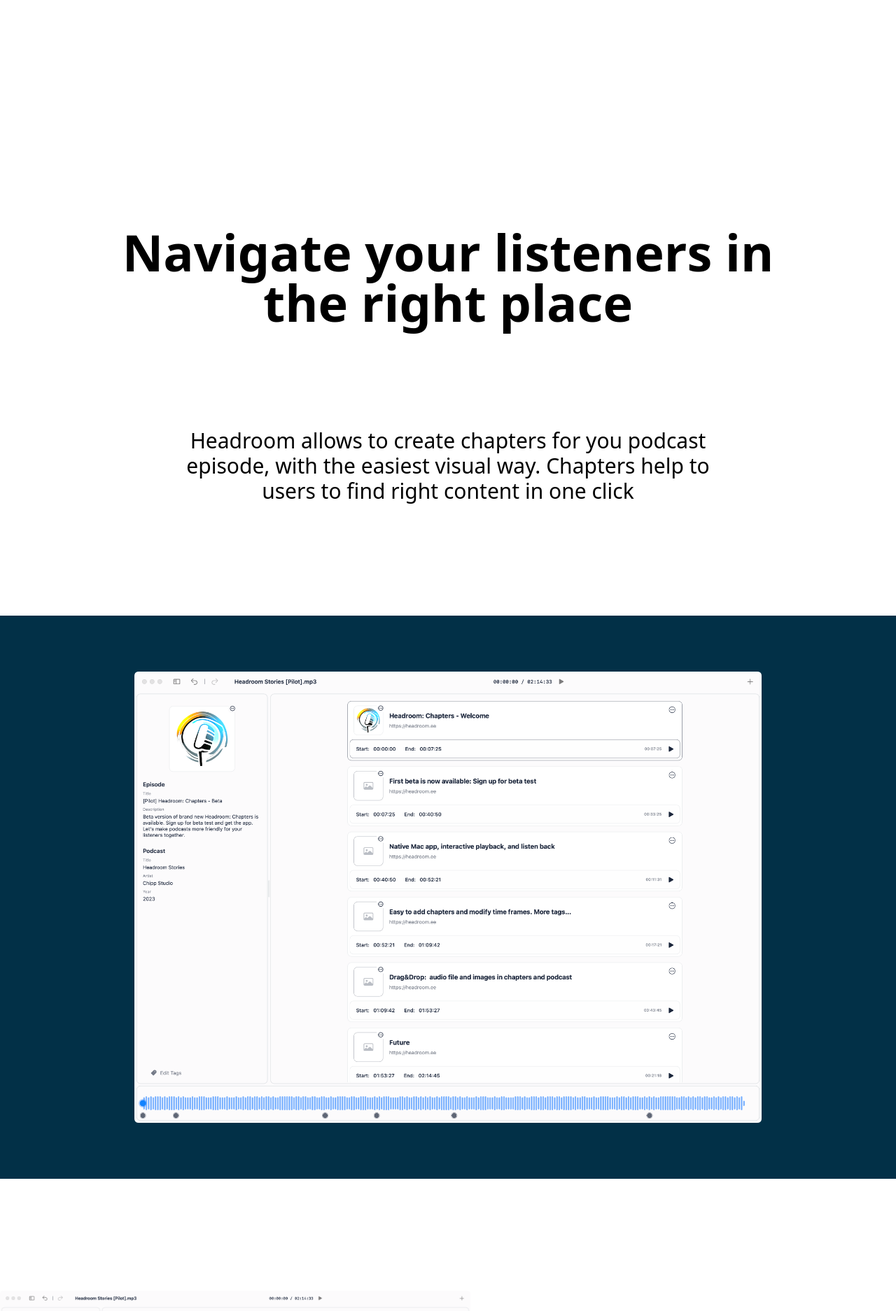
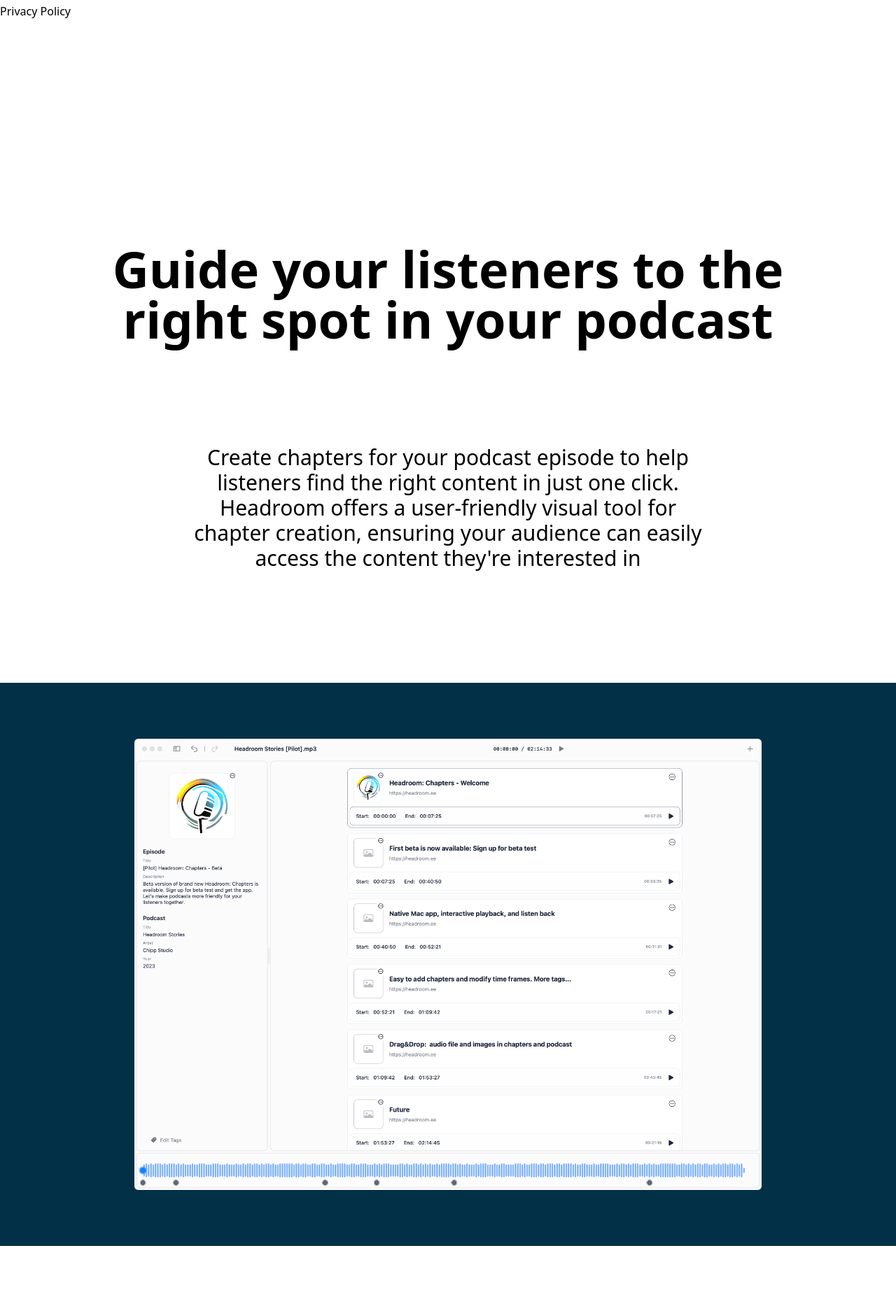
Before and after one commit to ChippStudio/Headroom-Site, a Jekyll site: the page built from index.html, in a window 1280 px wide. Shown: the part 320-2194 px from the top of the page at 70% size. Built offline with Jekyll 4.4.1, drawn with Linux system fonts in a browser that asks for light colours; nearby versions of some CDN libraries; some of the changed text lies outside the part shown.

Commit message:
features

```diff
--- a/_config.yml
+++ b/_config.yml
@@ -1,5 +1,5 @@
 #page title
-page_title: Words Stack | Personal vocabulary builder
+page_title: 'Headroom: Chapters'
 
 # App Info
 ios_app_id: 1635180628
@@ -16,9 +16,37 @@
 
 enable_smart_app_banner: true
 
-# Landing info
-landing_title: Navigate your listeners in the right place
-landing_phrase: Headroom allows to create chapters for you podcast episode, with the easiest visual way. Chapters help to users to find right content in one click
+# Header
+header_title: Guide your listeners to the right spot in your podcast
+header_subtitle: Create chapters for your podcast episode to help listeners find the right content in just one click. Headroom offers a user-friendly visual tool for chapter creation, ensuring your audience can easily access the content they're interested in
+
+# Features info
+feature_chapter_title: Chapter View
+feature_chapter_phrase: All chapter settings are consolidated in a single view. You can edit the title, insert a link, adjust the time frame, and, naturally, upload an image for the chapter
+feature_track_title: Track View
+feature_track_phrase: Fully integrated with macOS. With audio playback, you can ensure that the chapter has the correct time frame.
+
+features:
+
+  - title                                 : iCloud Sync
+    description                           : All your words and languages on all your iOS devices
+    fontawesome_icon_name                 : cloud
+
+  - title                                 : Dark Mode
+    description                           : Best look in every mode
+    fontawesome_icon_name                 : adjust
+
+  - title                                 : Multiwindows Support
+    description                           : Practice and add more words simultaneously
+    fontawesome_icon_name                 : window-restore
+
+  - title                                 : Any Size
+    description                           : Any orientations and sizes supported
+    fontawesome_icon_name                 : window-maximize
+
+  - title                                 : Accessibility
+    description                           : From VoiceOver to color contrast
+    fontawesome_icon_name                 : universal-access
 
 # Information About Yourself
 your_name: Chipp Studio OÜ
--- a/_includes/features.html
+++ b/_includes/features.html
@@ -1,26 +1,37 @@
-<div class="features">
+<div class="container items-center mx-auto space-y-36 pt-40 pb-20">
+    <div class="md:flex items-center">
+        <img class="max-w-4xl, lg:max-w-3xl, md:max-w-2xl" src="/assets/chapter_view.png" alt="Headroom: Chapters - screenshot">
+        <div class="space-y-3 pl-36">
+            <div class="text-4xl font-semibold">{{ site.feature_chapter_title }}</div>
+            <div class="text-2xl">{{ site.feature_chapter_phrase }}</div>
+        </div>
+    </div>
+    <div class="flex items-center">
+        <div class="space-y-3 pr-36">
+            <div class="text-4xl font-semibold">{{ site.feature_track_title }}</div>
+            <div class="text-2xl">{{ site.feature_track_phrase }}</div>
+        </div>
+        <img class="max-w-4xl, lg:max-w-3xl, md:max-w-2xl" src="/assets/track_view.png" alt="Headroom: Chapters - screenshot">
+    </div>
+</div>
 
+<div class="container items-center mx-auto">
+<div class="grid grid-cols-3 items-center gap-6 mx-auto">
     {% for feature in site.features %}
-
     {% if feature.title %}
-    <div class="feature">
+    <div class="flex">
         <div>
             <span class="fa-stack fa-1x">
-                <i class="iconBack fas fa-circle fa-stack-2x"></i>
-                <i class="iconTop fas fa-{{ feature.fontawesome_icon_name }} fa-stack-1x"></i>
+                <i class="iconBack fas fa-circle fa-stack-2x text-headroom"></i>
+                <i class="iconTop fas fa-{{ feature.fontawesome_icon_name }} fa-stack-1x text-light-text"></i>
             </span>
         </div>
-        <div class="featureText">
-            <h3>
-                {{ feature.title }}
-            </h3>
-            <p>
-                {{ feature.description }}
-            </p>
+        <div>
+            <h3 class="text-2xl font-medium">{{ feature.title }}</h3>
+            <p>{{ feature.description }}</p>
         </div>
     </div>
     {% endif %}
-
     {% endfor %}
-
 </div>
+</div>
--- /dev/null
+++ b/_includes/galery.html
@@ -0,0 +1,3 @@
+<div class="bg-headroom py-20">
+    <img class="max-w-4xl mx-auto items-center" src="/assets/screenshot.png" alt="Headroom: Chapters - screenshot">
+</div>
--- a/_includes/header.html
+++ b/_includes/header.html
@@ -1,31 +1,10 @@
 
 <div class="space-y-36 pt-80 pb-40">
     <div class="text-7xl font-bold text-center max-w-5xl mx-auto items-center space-x-4">
-        {{ site.landing_title }}
+        {{ site.header_title }}
     </div>
 
     <div class="text-3xl text-center max-w-3xl mx-auto items-center space-x-4">
-        {{ site.landing_phrase }}
+        {{ site.header_subtitle }}
     </div>
 </div>
-
-<div class="bg-headroom py-20">
-    <img class="max-w-4xl mx-auto items-center" src="/assets/screenshot.png" alt="Headroom: Chapters - screenshot">
-</div>
-
-<div class="container items-center mx-auto space-y-36 pt-40 pb-20">
-    <div class="md:flex items-center">
-        <img class="max-w-4xl, lg:max-w-3xl, md:max-w-2xl" src="/assets/screenshot.png" alt="Headroom: Chapters - screenshot">
-        <div class="pl-36">
-            <div class="text-3xl font-semibold">Chapter view</div>
-            <div class="text-2xl">{{ site.landing_phrase }}</div>
-        </div>
-    </div>
-    <div class="flex items-center">
-        <div class="pr-36">
-            <div class="text-3xl font-semibold">Chapter view</div>
-            <div class="text-2xl">{{ site.landing_phrase }}</div>
-        </div>
-        <img class="max-w-4xl, lg:max-w-3xl, md:max-w-2xl" src="/assets/screenshot.png" alt="Headroom: Chapters - screenshot">
-    </div>
-</div>
--- a/_layouts/default.html
+++ b/_layouts/default.html
@@ -7,6 +7,8 @@
 
   {% include navbar.html %}
   {% include header.html %}
+  {% include galery.html %}
+  {% include features.html %}
 </body>
 
 {% include footer.html %}
--- a/_layouts/page.html
+++ b/_layouts/page.html
@@ -10,7 +10,7 @@
 <body class="subPageBody">
     <div class="headerBackground subPageHeaderBackground">
         <div class="container subPageContainer">
-        {% include header.html %}
+        {% include navbar.html %}
             <article class="page markdown-body">
                 {{ content }}
             </article>
--- a/main.css
+++ b/main.css
@@ -577,6 +577,10 @@
   display: flex;
 }
 
+.grid {
+  display: grid;
+}
+
 .hidden {
   display: none;
 }
@@ -597,8 +601,24 @@
   transform: translate(var(--tw-translate-x), var(--tw-translate-y)) rotate(var(--tw-rotate)) skewX(var(--tw-skew-x)) skewY(var(--tw-skew-y)) scaleX(var(--tw-scale-x)) scaleY(var(--tw-scale-y));
 }
 
+.grid-cols-3 {
+  grid-template-columns: repeat(3, minmax(0, 1fr));
+}
+
+.flex-wrap {
+  flex-wrap: wrap;
+}
+
 .items-center {
   align-items: center;
+}
+
+.gap-4 {
+  gap: 1rem;
+}
+
+.gap-6 {
+  gap: 1.5rem;
 }
 
 .space-x-4 > :not([hidden]) ~ :not([hidden]) {
@@ -629,6 +649,22 @@
   --tw-space-y-reverse: 0;
   margin-top: calc(1rem * calc(1 - var(--tw-space-y-reverse)));
   margin-bottom: calc(1rem * var(--tw-space-y-reverse));
+}
+
+.space-y-2 > :not([hidden]) ~ :not([hidden]) {
+  --tw-space-y-reverse: 0;
+  margin-top: calc(0.5rem * calc(1 - var(--tw-space-y-reverse)));
+  margin-bottom: calc(0.5rem * var(--tw-space-y-reverse));
+}
+
+.space-y-3 > :not([hidden]) ~ :not([hidden]) {
+  --tw-space-y-reverse: 0;
+  margin-top: calc(0.75rem * calc(1 - var(--tw-space-y-reverse)));
+  margin-bottom: calc(0.75rem * var(--tw-space-y-reverse));
+}
+
+.text-ellipsis {
+  text-overflow: ellipsis;
 }
 
 .bg-headroom {
@@ -689,12 +725,21 @@
   line-height: 1;
 }
 
+.text-4xl {
+  font-size: 2.25rem;
+  line-height: 2.5rem;
+}
+
 .font-bold {
   font-weight: 700;
 }
 
 .font-semibold {
   font-weight: 600;
+}
+
+.font-medium {
+  font-weight: 500;
 }
 
 .text-light-text {
```
Also changed, not shown: _pages/privacypolicy.md (+1 -1 lines), assets/chapter_view.png (added), assets/icon.png (added), assets/track_view.png (added).
